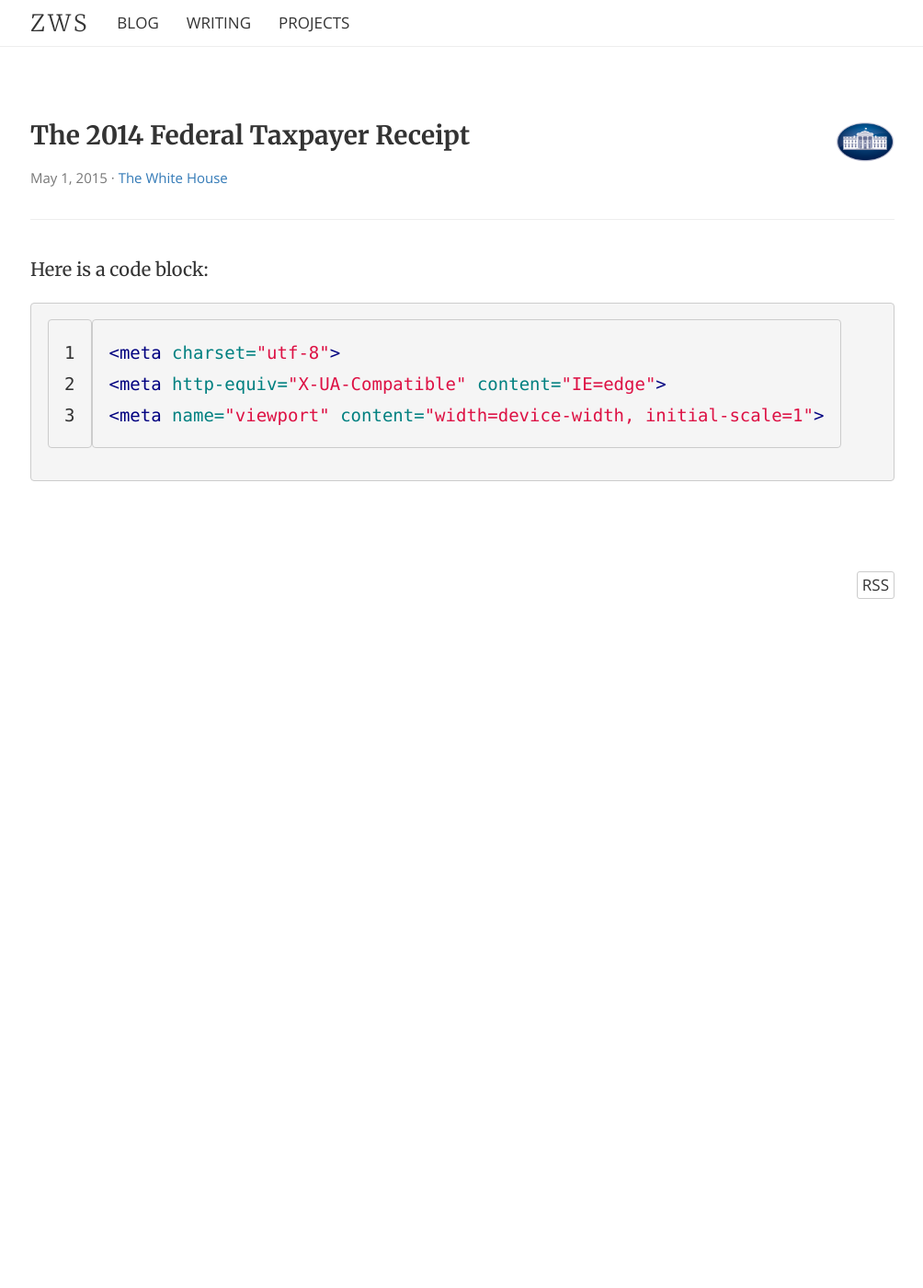
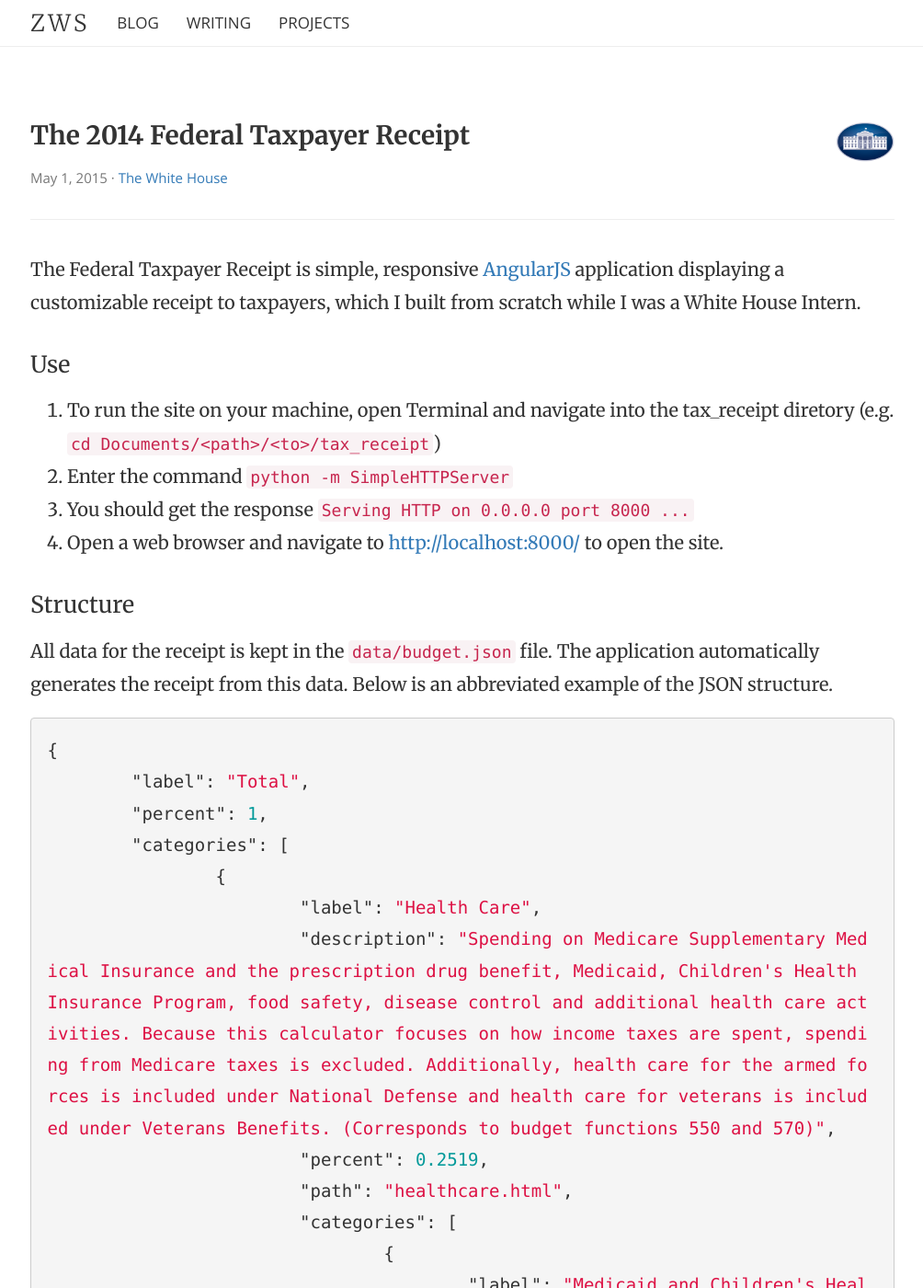
Before and after one commit to zwsorenson/zwsorenson.github.io, a Jekyll site: the page built from _posts/2015-05-01-federal-taxpayer-receipt.md, in a window 1280 px wide and 1400 px high. Shown: the whole window at 92% size, without its empty margins (137-1141 px from the left). Built offline with Jekyll 4.4.1, drawn with Linux system fonts in a browser that asks for light colours; nearby versions of some CDN libraries; some of the changed text lies outside the part shown.

Commit message:
Added first blog post, as well as tweaks to feed format and Facebook OG meta tags

```diff
--- a/_config.yml
+++ b/_config.yml
@@ -3,7 +3,7 @@ title: ZWS
 email: me@zachsorenson.com
 description: > # this means to ignore newlines until "baseurl:"
   My name is Zach. I’m a senior at Stanford studying computer science
-  and public policy. Dutiful CS major as I am, I put together this website so friends and family — and future employers? — can see what I've been up to.
+  and public policy. Dutiful CS major that I am, I put together this website so friends and family — and future employers? — can see what I’ve been up to.
 baseurl: "" # the subpath of your site, e.g. /blog/
 url: "http://www.zachsorenson.com" # the base hostname & protocol for your site
 twitter_username: zwsorenson
--- a/_includes/head.html
+++ b/_includes/head.html
@@ -3,9 +3,20 @@
     <meta http-equiv="X-UA-Compatible" content="IE=edge">
     <meta name="viewport" content="width=device-width, initial-scale=1">
 
+    <!-- Title and Description -->
     <title>{% if page.title %}{{ page.title }} | {{ site.title }}{% else %}{{ site.title }}{% endif %}</title>
     <meta name="description" content="{% if page.excerpt %}{{ page.excerpt | strip_html | strip_newlines | truncate: 160 }}{% else %}{{ site.description }}{% endif %}">
 
+    <!-- Facebook Open Graph -->
+    <meta property="og:title" content="{{ page.title }}" />
+    <meta property="og:site_name" content="{{ site.title }}"/>
+    <meta property="og:url" content="{{ site.url | prepend: site.baseurl }}" />
+    <meta property="og:description" content="{% if page.excerpt %}{{ page.excerpt | strip_html | strip_newlines | truncate: 160 }}{% else %}{{ site.description }}{% endif %}" />
+    <meta property="og:type" content="article" />
+    <meta property="article:author" content="https://www.facebook.com/zwsorenson" />
+
+
+    <!-- Site Assets -->
     <link rel="stylesheet" href="{{ "/css/main.css" | prepend: site.baseurl }}">
     <link rel="canonical" href="{{ page.url | replace:'index.html','' | prepend: site.baseurl | prepend: site.url }}">
     <link rel="alternate" type="application/rss+xml" title="{{ site.title }}" href="{{ "/feed.xml" | prepend: site.baseurl | prepend: site.url }}" />
--- a/_posts/2015-05-01-federal-taxpayer-receipt.md
+++ b/_posts/2015-05-01-federal-taxpayer-receipt.md
@@ -7,10 +7,102 @@ source-name: The White House
 source-url: 'https://www.whitehouse.gov/2014-taxreceipt'
 ---
 
-Here is a code block:
+The Federal Taxpayer Receipt is simple, responsive [AngularJS](https://angularjs.org/) application displaying a customizable receipt to taxpayers, which I built from scratch while I was a White House Intern.
 
-{% highlight html linenos %}
-<meta charset="utf-8">
-<meta http-equiv="X-UA-Compatible" content="IE=edge">
-<meta name="viewport" content="width=device-width, initial-scale=1">
+## Use
+1. To run the site on your machine, open Terminal and navigate into the tax_receipt diretory (e.g. `cd Documents/<path>/<to>/tax_receipt`)
+2. Enter the command `python -m SimpleHTTPServer`
+3. You should get the response `Serving HTTP on 0.0.0.0 port 8000 ...`
+4. Open a web browser and navigate to [http://localhost:8000/](http://localhost:8000/) to open the site.
+
+## Structure
+All data for the receipt is kept in the `data/budget.json` file. The application automatically generates the receipt from this data. Below is an abbreviated example of the JSON structure.
+
+{% highlight json %}
+{
+	"label": "Total",
+	"percent": 1,
+	"categories": [
+		{
+			"label": "Health Care",
+			"description": "Spending on Medicare Supplementary Medical Insurance and the prescription drug benefit, Medicaid, Children's Health Insurance Program, food safety, disease control and additional health care activities. Because this calculator focuses on how income taxes are spent, spending from Medicare taxes is excluded. Additionally, health care for the armed forces is included under National Defense and health care for veterans is included under Veterans Benefits. (Corresponds to budget functions 550 and 570)",
+			"percent": 0.2519,
+			"path": "healthcare.html",
+			"categories": [
+				{
+					"label": "Medicaid and Children's Health Insurance Program (CHIP)",
+					"percent": 0.1076
+				},{
+					"label": "Medicare doctor payments and prescription drug payments",
+					"percent": 0.1117
+				},{
+					"label": "Health research and food safety",
+					"percent": 0.0143
+				},{
+					"label": "Disease control and public health services",
+					"percent": 0.0085
+				},{
+					"label": "Additional health care activities",
+					"percent": 0.0096
+				}
+			]
+		},{
+			"label": "National Defense",
+			"description": "Spending on military personnel, operations, procurement and other activities critical to our national defense. (Corresponds to budget function 050)",
+			"percent": 0.2479,
+			"categories": [
+				{
+					"label": "Military personnel salaries and benefits",
+					"percent": 0.0597
+				},{
+					"label": "Ongoing operations, equipment, and supplies",
+					"percent": 0.1016
+				},{
+					"label": "Research, development, weapons, and construction",
+					"percent": 0.0760
+				},{
+					"label": "Atomic energy defense activities",
+					"percent": 0.0069
+				},{
+					"label": "Defense-related FBI activities and additional national defense",
+					"percent": 0.0037
+				}
+			]
+		}
+	]
+}
 {% endhighlight %}
+
+## Calculations
+Tax calculations are carried out by the `$scope.calculateReceipt` function in `js/app.js`. There are two calculation modes: precise and imprecise. Precise is used if a user has entered his or her exact tax payments and clicked the 'Calculate' button. Imprecise is used if a user has entered his or her total income and other important factors and clicked 'Estimate.'
+
+{% highlight javascript %}
+$scope.calculateReceipt = function(isPrecise, thenFn)
+{
+	if (isPrecise) {
+		$scope.tax = angular.copy($scope.calculate);
+		$scope.tax.source = 'precise';
+	} else {
+		var incomeTax = .1 * ($scope.estimate.income - $scope.estimate.married*2000 - $scope.estimate.children*1500);
+		$scope.tax = {
+			income: incomeTax,
+			social: 1.1*incomeTax,
+			medicare: .32*incomeTax,
+			source: 'estimate'
+		}
+	}
+	thenFn();
+}
+{% endhighlight %}
+
+The following part of this function will need to be updated:
+
+{% highlight javascript %}
+var incomeTax = .1 * ($scope.estimate.income - $scope.estimate.married*2000 - $scope.estimate.children*1500);
+$scope.tax = {
+	income: incomeTax,
+	social: 1.1*incomeTax,
+	medicare: .32*incomeTax,
+	source: 'estimate'
+}
+{% endhighlight %}
--- a/index.html
+++ b/index.html
@@ -11,7 +11,7 @@ layout: default
             {{ site.description }}
         </p>
         <p>
-            You can <a href="{{ site.email_address }}">email me</a>, if you want.
+            You can <a href="{{ site.email_address }}">email me</a> if you want.
         </p>
     </div>
     <div class="col-md-7">
--- a/writing/index.html
+++ b/writing/index.html
@@ -3,4 +3,8 @@ layout: page
 title: Writing
 ---
 
+Some pieces I have written for classes, internships and jobs — and also from the one time I interviewed librarians and wrote a <em>Stanford Daily</em> article to check it off my Stanford bucket list.
+
+<hr />
+
 {% include feed.html category="writing" date="%b %-d, %Y" %}
```
Also changed, not shown: _includes/feed.html (+8 -2 lines), _posts/2015-07-17-I-made-a-blog.md (added, +13 -0 lines), images/blog/amigos.jpg (added), images/logos/cyber.png (deleted).
